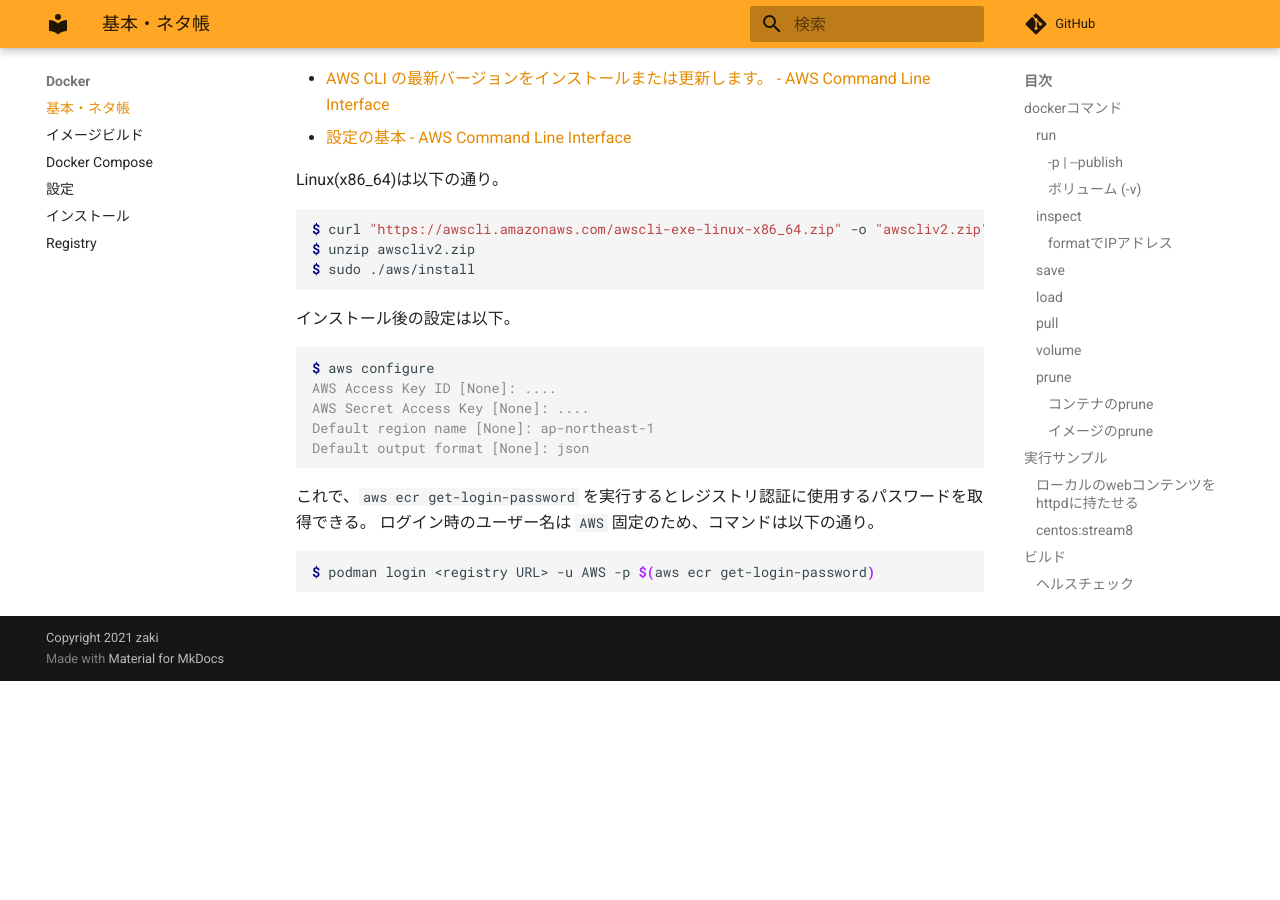
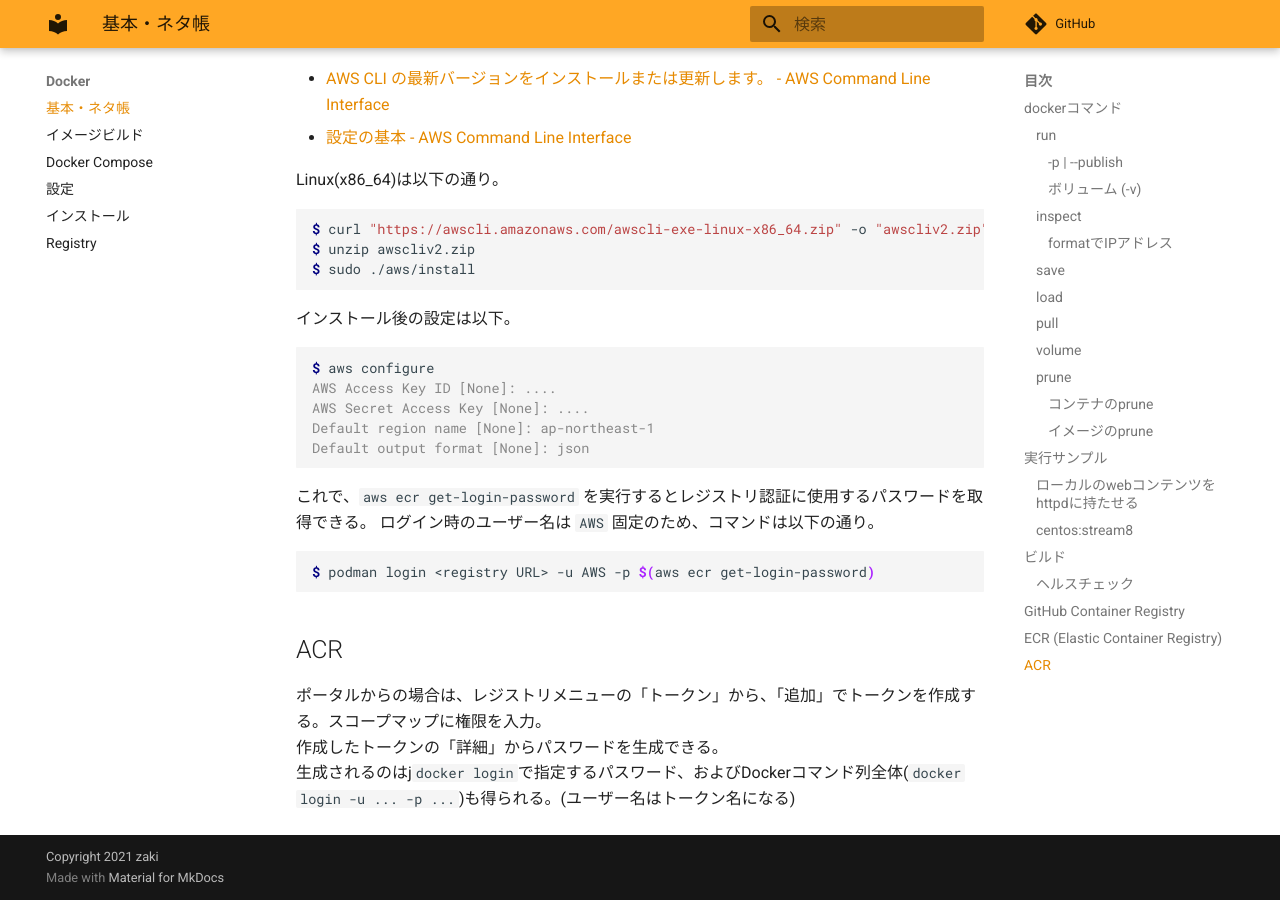
Before and after one commit to zaki-lknr/docs, an MkDocs documentation site: the page built from docs/Docker/index.md, in a window 1280 px wide and 900 px high, scrolled down 4441 px. Built offline with MkDocs 1.6.1 and Material for MkDocs 9.7.7, drawn with Linux system fonts in a browser that asks for light colours; comment, search, counter and statistics services are not loaded; before the commit the page ends 5122 px from its top, so only the background shows below that.

Commit message:
add: docker: ACR

````diff
--- a/docs/Docker/index.md
+++ b/docs/Docker/index.md
@@ -235,3 +235,9 @@ Default output format [None]: json
 ```console
 $ podman login <registry URL> -u AWS -p $(aws ecr get-login-password)
 ```
+
+## ACR
+
+ポータルからの場合は、レジストリメニューの「トークン」から、「追加」でトークンを作成する。スコープマップに権限を入力。
+作成したトークンの「詳細」からパスワードを生成できる。
+生成されるのはj`docker login`で指定するパスワード、およびDockerコマンド列全体(`docker login -u ... -p ...`)も得られる。(ユーザー名はトークン名になる)
````
